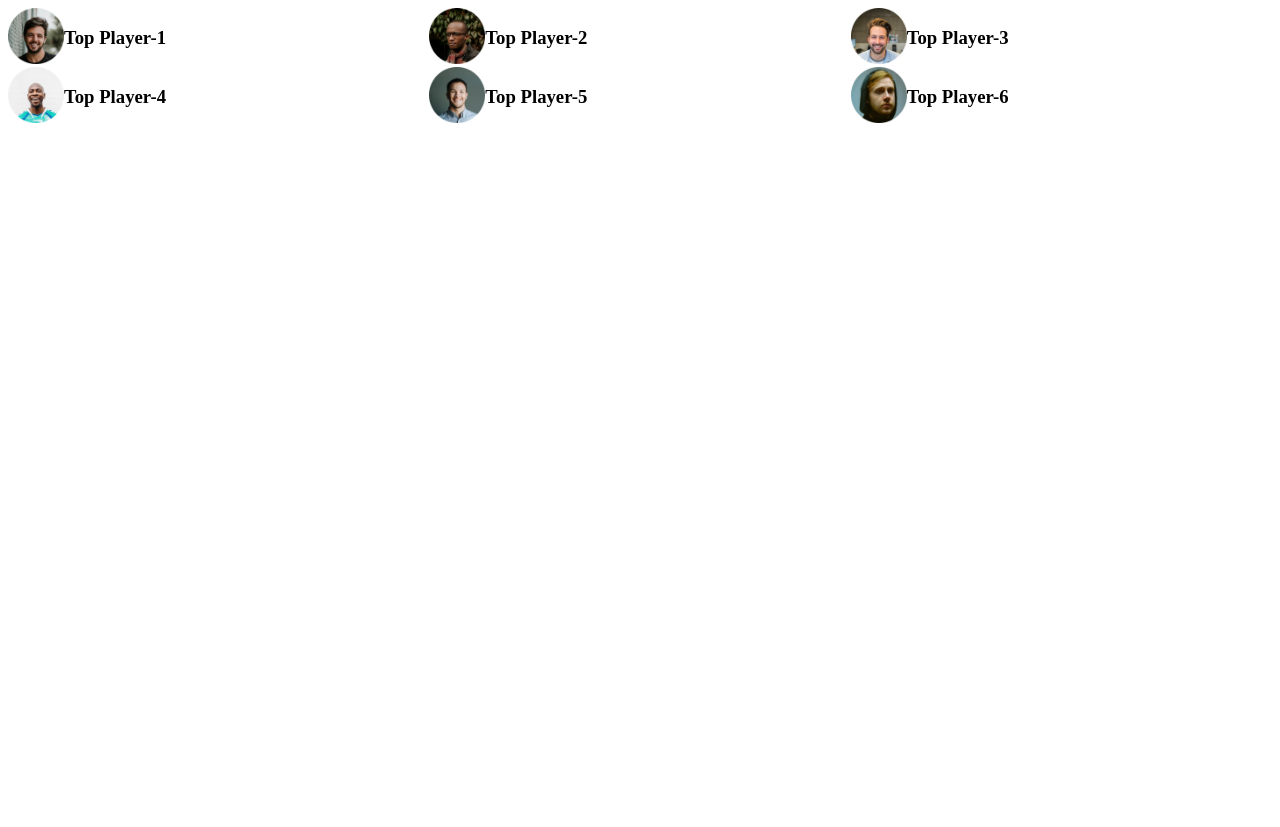
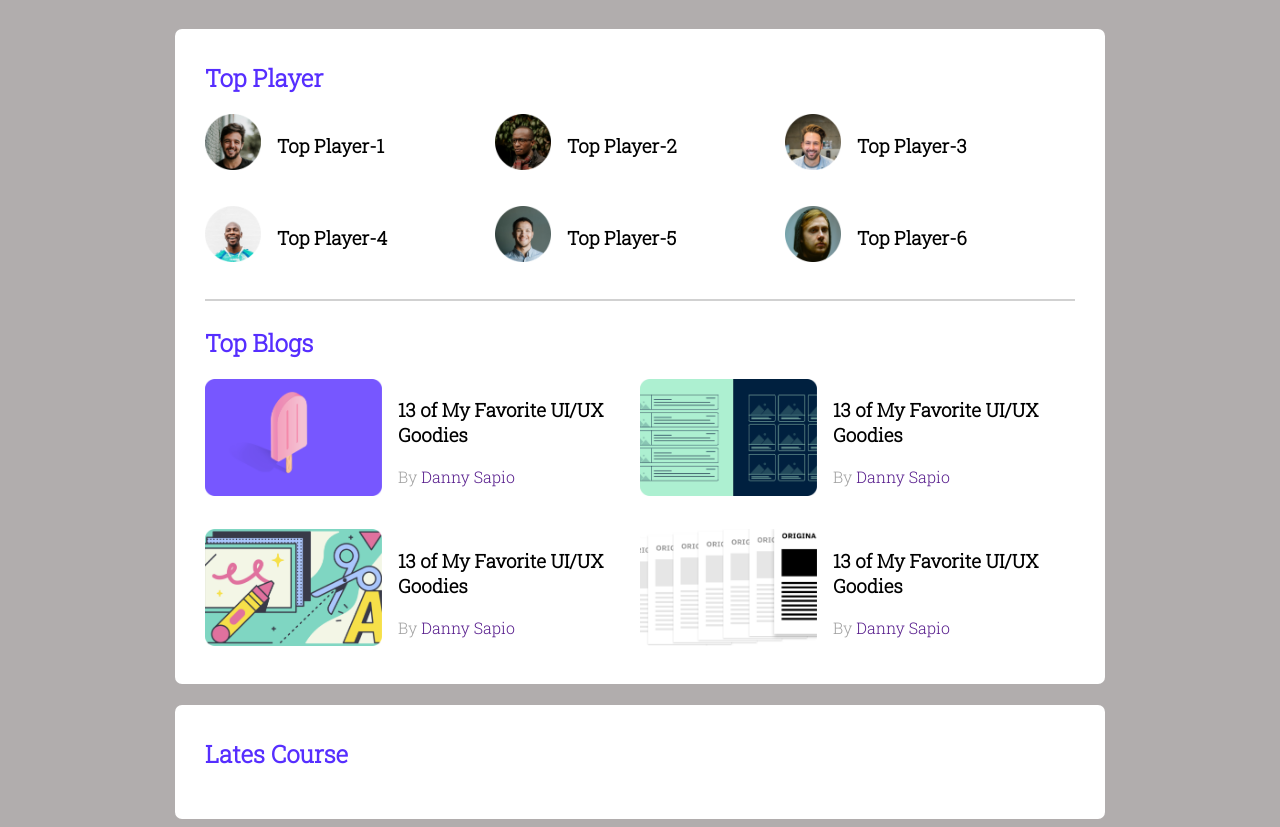
Before and after one commit to Abusayed987/leader-board, a plain HTML site: page index.html in a window 1280 px wide. Before the commit the page ends 800 px from the top, so only its background shows below. Drawn offline with Linux system fonts and the light colour scheme.

Commit message:
add section

```diff
--- a/index.html
+++ b/index.html
@@ -16,36 +16,84 @@
     <!-- header end -->
     <main>
         <!-- top players and top blogs -->
-        <section>
+        <section class="container">
          <div class="top-players">
-             <div class="players">
+             <h2 class="section-tittle">Top Player</h2>
+            <div class="players">
                 <div class="player">
                     <img src="images/players/player-1.png" alt="">
-                    <h3>Top Player-1</h3>
+                    <h3 class="player-name" >Top Player-1</h3>
                 </div>
                 <div class="player">
                     <img src="images/players/player-2.png" alt="">
-                    <h3>Top Player-2</h3>
+                    <h3 class="player-name" >Top Player-2</h3>
                 </div>
                 <div class="player">
                     <img src="images/players/player-3.png" alt="">
-                    <h3>Top Player-3</h3>
+                    <h3 class="player-name" >Top Player-3</h3>
                 </div>
                 <div class="player">
                     <img src="images/players/player-4.png" alt="">
-                    <h3>Top Player-4</h3>
+                    <h3 class="player-name" >Top Player-4</h3>
                 </div>
                 <div class="player">
                     <img src="images/players/player-5.png" alt="">
-                    <h3>Top Player-5</h3>
+                    <h3 class="player-name" >Top Player-5</h3>
                 </div>
                 <div class="player">
                     <img src="images/players/player-6.png" alt="">
-                    <h3>Top Player-6</h3>
+                    <h3 class="player-name" >Top Player-6</h3>
                 </div>
+            </div>
+         </div>
+         <hr>
+         <div class="top-blogs">
+             <h2 class="section-tittle ">Top Blogs</h2>
+             <div class="blogs">
+                 <article class="blog">
+                     <div class="thumbnail">
+                     <img src="images/blogs/blog-1.png" alt="">
+                    </div>
+                    <div class="blog-info">
+                      <h3 class="bolg-tittle">13 of My Favorite UI/UX Goodies</h3>
+                      <p class="blog-author">By <a href="">Danny Sapio</a></p>
+                      </div>
+                 </article>
+                 <article class="blog">
+                     <div class="thumbnail">
+                     <img src="images/blogs/blog-2.png" alt="">
+                    </div>
+                    <div class="blog-info">
+                      <h3 class="bolg-tittle">13 of My Favorite UI/UX Goodies</h3>
+                      <p class="blog-author">By <a href="">Danny Sapio</a></p>
+                      </div>
+                 </article>
+                 <article class="blog">
+                     <div class="thumbnail">
+                     <img src="images/blogs/blog-3.png" alt="">
+                    </div>
+                    <div class="blog-info">
+                      <h3 class="bolg-tittle">13 of My Favorite UI/UX Goodies</h3>
+                      <p class="blog-author">By <a href="">Danny Sapio</a></p>
+                      </div>
 
-                 </div>
-             </div>
+                 </article>
+                 <article class="blog">
+                     <div class="thumbnail">
+                     <img src="images/blogs/blog-4.png" alt="">
+                    </div>
+                    <div class="blog-info">
+                      <h3 class="bolg-tittle">13 of My Favorite UI/UX Goodies</h3>
+                      <p class="blog-author">By <a href="">Danny Sapio</a></p>
+                      </div>
+                 </article>
+                </div>
+         </div>
+        </section>
+        <!-- ----- leteast courses ---- -->
+        <section class="container">
+         <div class="lates-course">
+             <h2 class="section-tittle">Lates Course</h2>
          </div>
         </section>
     </main>
--- a/styles/style.css
+++ b/styles/style.css
@@ -1,7 +1,40 @@
+/* fonts */
+@import url('https://fonts.googleapis.com/css2?family=Poppins:wght@500&family=Roboto+Slab:wght@300&display=swap');
+/* common style or utilities */
+body{
+    font-family: 'Poppins', sans-serif;
+    font-family: 'Roboto Slab', serif;
+    background-color: #b1adad;
+}
+main{
+    display: flex;
+    flex-direction: column;
+    align-items: center;
+}
+hr{
+    border: 1px solid #D1D1D1;
+    margin-bottom: 26px;
+}
 /* Top Players style */
+.top-players{
+    margin-bottom: 30px;
+}
+.section-tittle{
+    font-size: 24px;
+    color: #562EFF;
+    margin-top: 3px;
+}
+.container{
+    width: 870px;
+    background-color: #FFFFFF;
+    padding: 30px;
+    margin-top: 21px;
+    border-radius: 7px;
+}
 .players{
     display: grid;
     grid-template-columns: repeat(3, 1fr);
+    grid-row-gap:30px;
 }
 .player{
     display: flex;
@@ -10,3 +43,28 @@
     width: 56px;
     height: 56px;
 }
+.player-name{
+    margin-left: 16px;
+}
+/* --------top blog styles-------- */
+.blog .thumbnail img{
+    width: 177px;
+    height: 117px;
+}
+.blog-info{
+    margin-left: 16px;
+}
+.blogs{
+    display: grid;
+    grid-template-columns: repeat(2, 1fr);
+    grid-row-gap: 26px;
+}
+ .blog{
+    display: flex;
+ }
+ .blog-info a{
+     text-decoration: none;
+ }
+ .blog-author{
+    color: #9F9F9F;
+ }
```
